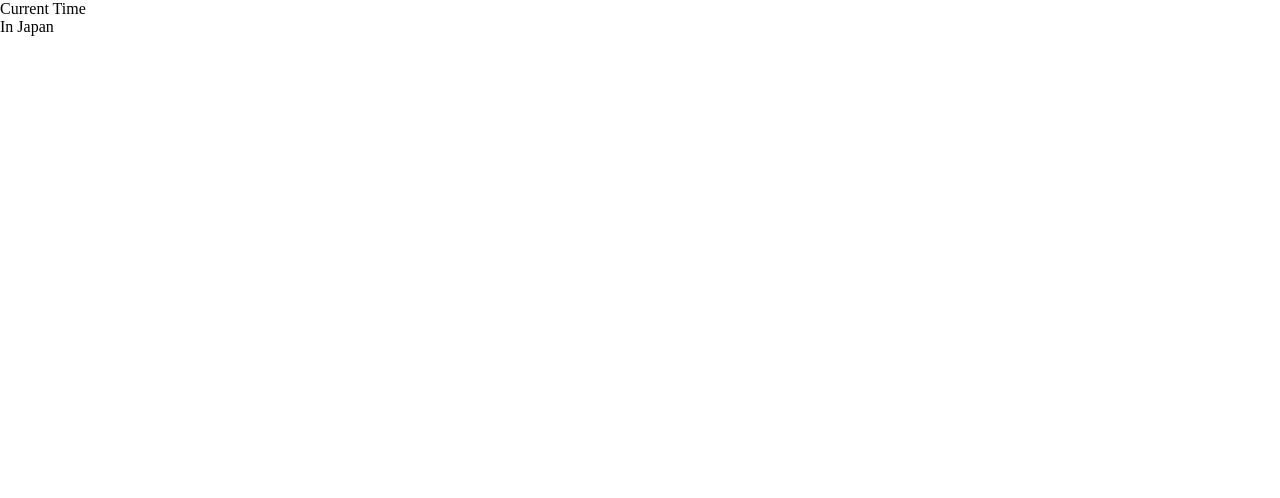
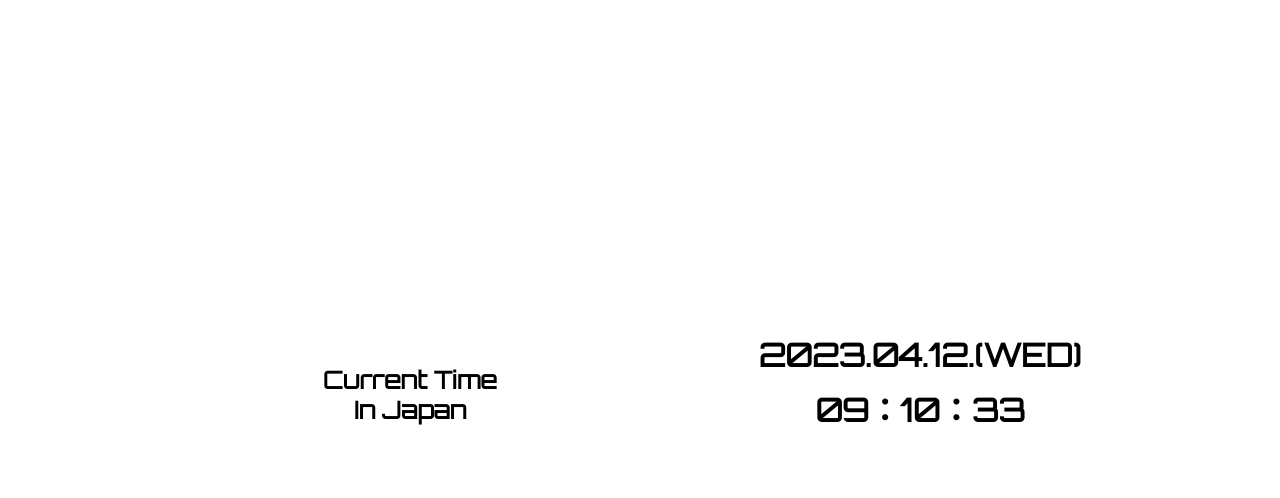
Before and after one commit to kentoshiohara/digital_clock, a plain HTML site: page index.html in a window 1280 px wide. Drawn offline with Linux system fonts and the light colour scheme; some packages are replaced by stand-ins of ours.

Commit message:
js時計機能作成

```diff
--- /dev/null
+++ b/clock.js
@@ -0,0 +1,28 @@
+'use strict';
+// 時計機能
+function clock() {
+  const now = new Date();
+  let year = now.getFullYear();
+  let month = now.getMonth() + 1;
+  let date = now.getDate();
+  let dayNum = now.getDay();
+  let weekday = ["SUN", "MON", "TUE", "WED", "THU", "FRI", "SAT"];
+  let day = weekday[dayNum];
+  let hour = now.getHours();
+  let min = now.getMinutes();
+  let sec = now.getSeconds();
+
+  month = String(month).padStart(2, '0');
+  date = String(date).padStart(2, '0');
+  hour = String(hour).padStart(2, '0');
+  min = String(min).padStart(2, '0');
+  sec = String(sec).padStart(2, '0');
+
+  const today = `${year}.${month}.${date}.(${day})`;
+  const time = `${hour}：${min}：${sec}`;
+
+  document.getElementById('date').textContent = today;
+  document.getElementById('time').textContent = time;
+};
+
+setInterval(clock, 1000);
--- a/index.html
+++ b/index.html
@@ -5,10 +5,12 @@
   <meta http-equiv="X-UA-Compatible" content="IE=edge">
   <meta name="viewport" content="width=device-width, initial-scale=1.0">
   <title>Digital Clock</title>
+  <link rel="stylesheet" href="style.css">
   <link rel="stylesheet" href="https://unpkg.com/ress/dist/ress.min.css" />
   <link rel="preconnect" href="https://fonts.googleapis.com">
   <link rel="preconnect" href="https://fonts.gstatic.com" crossorigin>
   <link href="https://fonts.googleapis.com/css2?family=Orbitron&display=swap" rel="stylesheet">
+  <script src="clock.js"></script>
 </head>
 
  <body>
```
